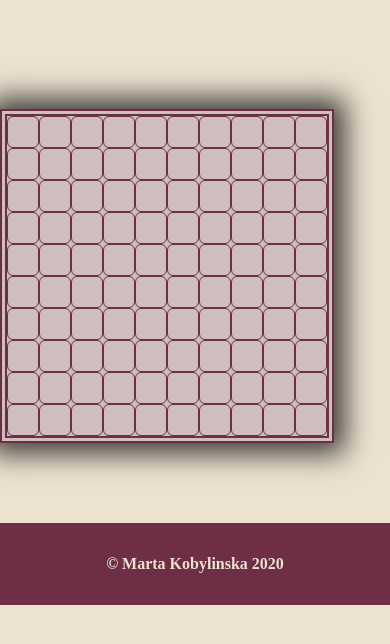
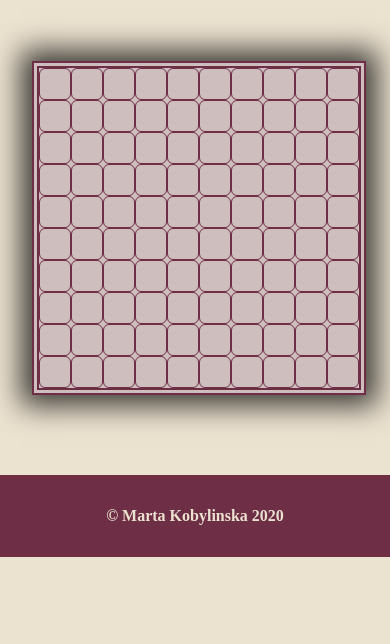
Before and after one commit to mmkobylin/minesweeper, a plain HTML site: page index.html in a window 390 px wide. Shown: the part 152-796 px from the top of the page. Drawn offline with Linux system fonts and the light colour scheme; a web font is replaced by a local one.

Commit message:
margin added to mobile version of minesweeper

```diff
--- a/style.css
+++ b/style.css
@@ -44,7 +44,8 @@ footer {
     display: flex;
     flex-wrap: wrap;
     height:320px;
-    margin-top: 7rem;
+    margin: 2rem;
+    margin-top: 4rem;
     width: 320px;
     -webkit-box-shadow: 0px 0px 27px 11px rgba(0,0,0,0.74);
     box-shadow: 0px 0px 27px 11px rgba(0,0,0,0.74);
@@ -66,7 +67,7 @@ h1 {
     padding:2rem;
 }
 
-@media only screen and (min-width: 600px) and (max-width: 1000px){
+@media only screen and (min-width: 560px) and (max-width: 1000px){
     * {
         font-size: 1.2rem;
     }
@@ -74,7 +75,6 @@ h1 {
     .grid {
         height:400px;
         margin-left:24.4%;
-        margin-top:0;
         width:400px;
         margin-top:2rem;
     }
```
